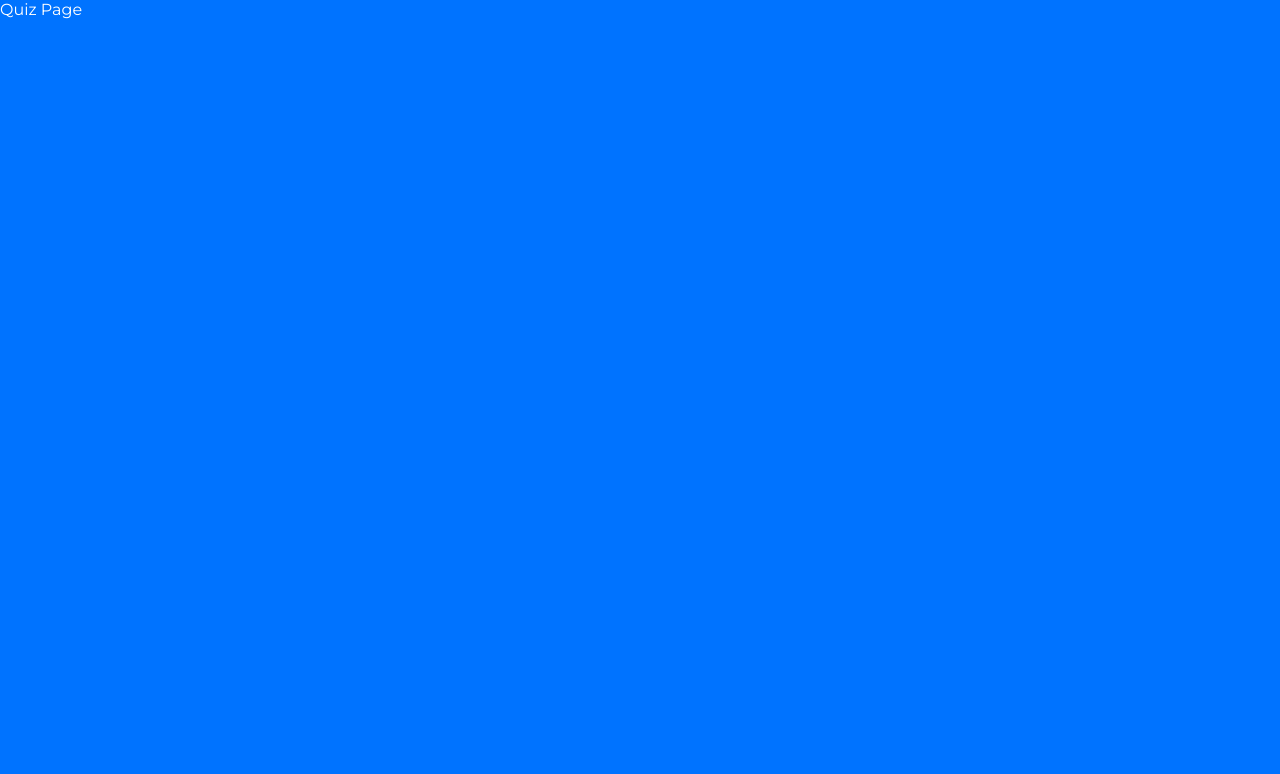
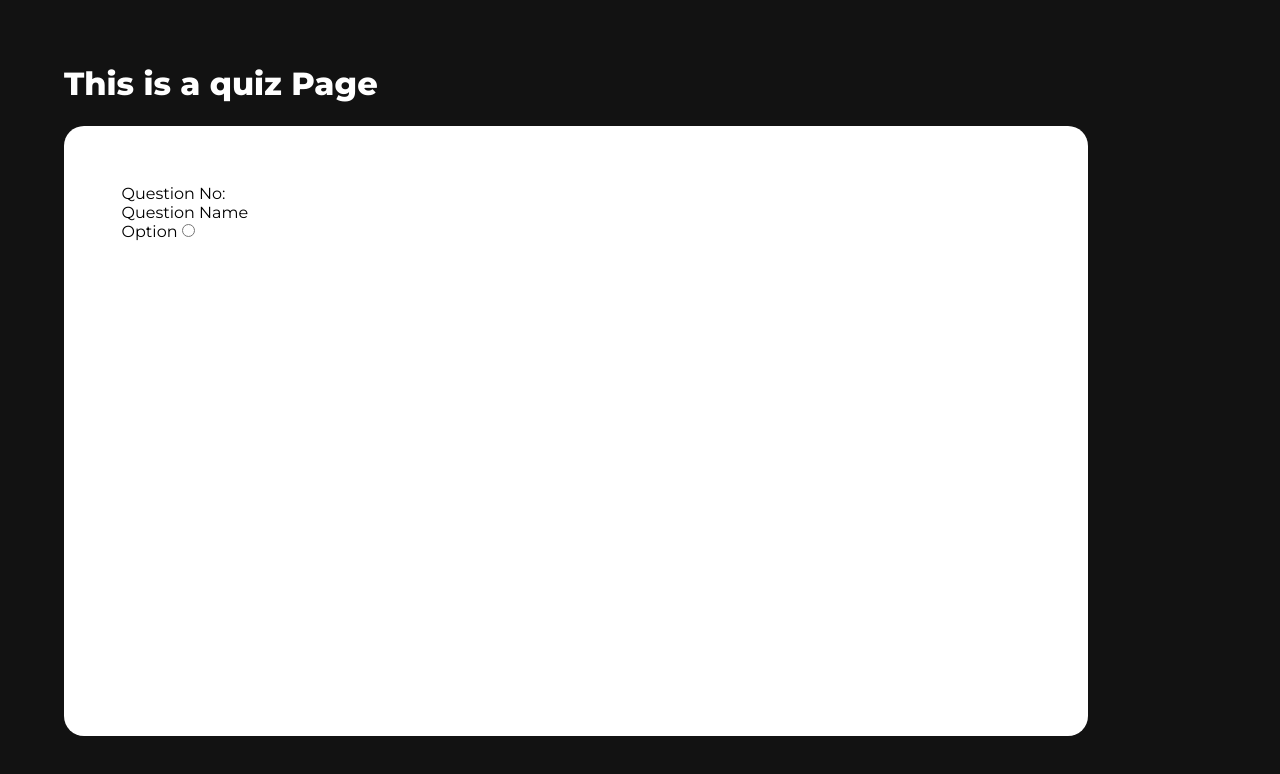
Before and after one commit to iam-devAlhan/Quizlify, a React (Vite) app: page /quiz in a window 1280 px wide. Shown: the top 774 px of the page. Built offline with nearby package versions, Linux system fonts and the light colour scheme.

Commit message:
some work remaining, added firebase config, room component

```diff
--- a/package.json
+++ b/package.json
@@ -11,6 +11,7 @@
   },
   "dependencies": {
     "chart.js": "^4.4.4",
+    "firebase": "^10.14.0",
     "react": "^18.2.0",
     "react-chartjs-2": "^5.2.0",
     "react-dom": "^18.2.0",
--- a/src/App.jsx
+++ b/src/App.jsx
@@ -10,6 +10,7 @@ import Grades from './pages/dashboard/grades';
 import Activity from './pages/dashboard/activity';
 import CreateTest from './pages/dashboard/createTest';
 import QuizForm from './pages/dashboard/quiz';
+import Room from './pages/dashboard/room';
 function App() {
 
 
@@ -24,6 +25,7 @@ function App() {
           <Route path='workspace' element={<Workspace />}></Route>
           <Route path='grades' element={<Grades />}></Route>
         </Route>
+        <Route path='/room' element={<Room />}></Route>
         <Route path='/createTest' element={<CreateTest />}></Route>
         <Route path='/quiz' element={<QuizForm />}></Route>
         <Route path="/signup" element={<SignUp />} />
--- a/src/pages/dashboard/quiz.jsx
+++ b/src/pages/dashboard/quiz.jsx
@@ -1,15 +1,49 @@
 import React from "react";
-class QuizForm extends React.Component {
+import styled from "styled-components";
 
-    render() {
-        return (
-            <>
-            <div>
-                Quiz Page
-            </div>
-            </>
-        )
+const Box = styled.div`
+    display: flex;
+    align-items: left;
+    justify-content: start;
+    padding: 5%;
+    flex-direction: column;
+    height: 100vh;
+    width: 100%;
+    background-color: #121212;
+
+    & form {
+        display: flex;
+        flex-direction: column;
+        align-items: left;
+        justify-content: flex-start;
+        padding: 5%;
+        width: 80vw;
+        height: 100vh;
+        color: black;
+        background-color: white;
+        border-radius: 20px;
+        margin-top: 2%;
     }
+`
+
+function QuizForm() {
+
+    return (
+        <>
+            <Box>
+
+                    <h1>This is a quiz Page</h1>
+
+                    <form>
+                        <label>Question No: </label>
+
+                        <label>Question Name</label>
+
+                        <label>Option <input type="radio" /></label>
+                    </form>
+            </Box>
+        </>
+    )
 }
 
 export default QuizForm;
--- a/src/pages/dashboard/room.jsx
+++ b/src/pages/dashboard/room.jsx
@@ -0,0 +1,9 @@
+function Room() {
+    return (
+        <>
+            <h1>Your Room</h1>
+        </>
+    )
+}
+
+export default Room;
--- a/src/pages/dashboard/workspace.jsx
+++ b/src/pages/dashboard/workspace.jsx
@@ -8,7 +8,7 @@ export default function Workspace() {
         align-items: center;
         height: fit-content;
         width: fit-content;
-        padding: 3%;
+        padding: 10px;
         border: none;
         border-radius: 10px;
         font-size: 15px;
@@ -26,10 +26,15 @@ export default function Workspace() {
         <>
             <div>
                     <h1>Your Workspace</h1>
+                    <Link style={{textDecoration: "none"}} to="/room">
                         <Button>Create Room</Button>
+                    </Link>
+
                     <Link style={{textDecoration: "none"}}to="/createTest">
                         <Button>Create Test</Button>
                     </Link>
+
+
 
             </div>
 
```
Also changed, not shown: src/config/firebase-config.jsx (added, +21 -0 lines), 1 other file (tests, documents, lock files or other folders).
